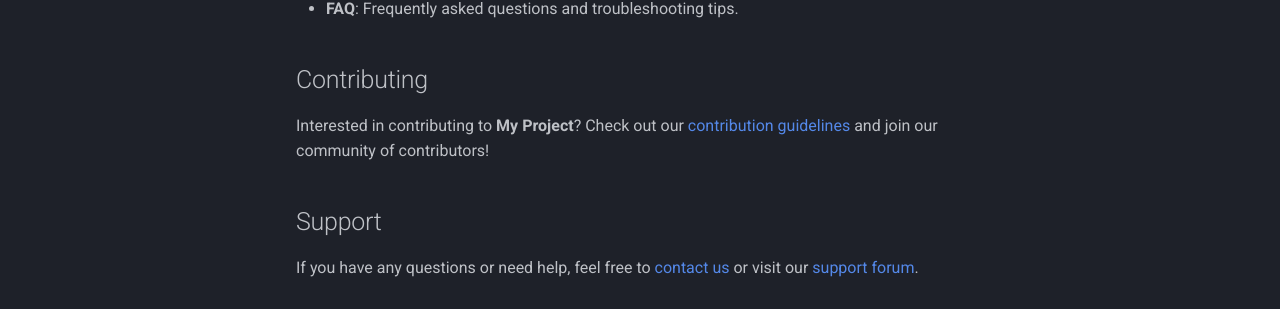
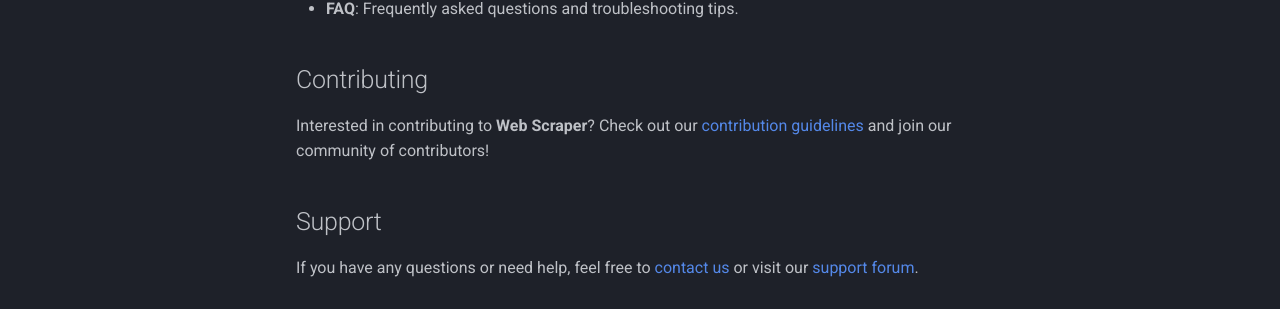
Before and after one commit to vfedotovs/ws-web, an MkDocs documentation site: the page built from docs/index.md, in a window 1280 px wide and 900 px high, scrolled down 833 px. Shown: the part 415-724 px from the top of the window. Built offline with MkDocs 1.6.1 and Material for MkDocs 9.7.7, drawn with Linux system fonts in a browser that asks for light colours; comment, search, counter and statistics services are not loaded.

```diff
--- a/docs/index.md
+++ b/docs/index.md
@@ -36,7 +36,7 @@ To get started with **My Project**, follow the steps below:
 
 ## Contributing
 
-Interested in contributing to **My Project**? Check out our [contribution guidelines](about/contributing.md) and join our community of contributors!
+Interested in contributing to **Web Scraper**? Check out our [contribution guidelines](about/contributing.md) and join our community of contributors!
 
 ## Support
 
```
Also changed, not shown: docs/getting-started/installation.md (added, +1 -0 lines), docs/getting-started/introduction.md (added, +1 -0 lines).
